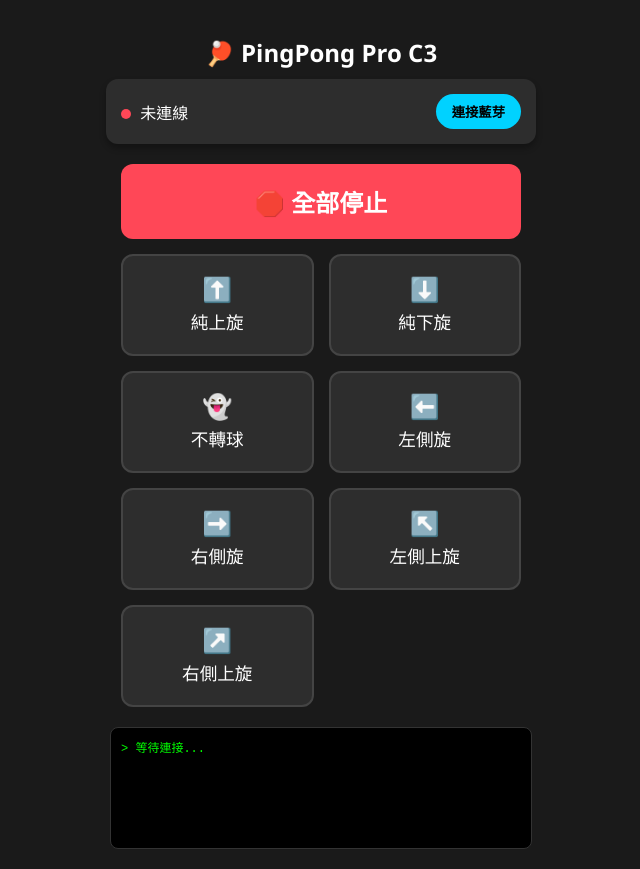
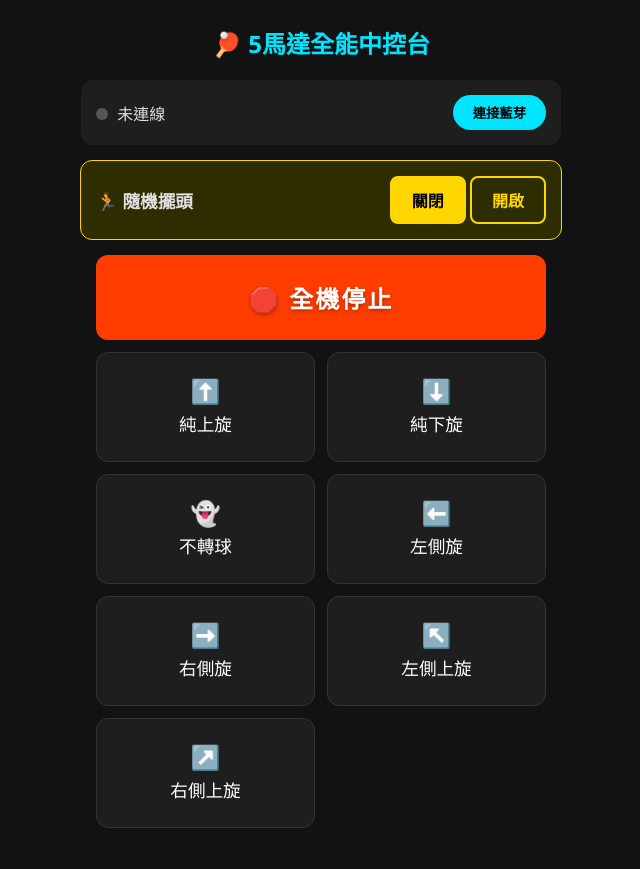
Before and after one commit to hahabear123/pingpong, a plain HTML site: page index.html in a window 1280 px wide. Shown: the whole page, without its empty margins (319-959 px from the left). Drawn offline with Linux system fonts and the light colour scheme.

Commit message:
Update index.html

```diff
--- a/index.html
+++ b/index.html
@@ -3,266 +3,182 @@
 <head>
     <meta charset="UTF-8">
     <meta name="viewport" content="width=device-width, initial-scale=1.0">
-    <title>🏓 桌球發球機中控台</title>
+    <title>🏓 5馬達全能發球機</title>
     <style>
         :root {
-            --bg-color: #1a1a1a;
-            --card-bg: #2d2d2d;
-            --text-color: #ffffff;
-            --accent-color: #00d2ff;
-            --stop-color: #ff4757;
-            --btn-active: #00b3d9;
+            --bg-color: #121212;
+            --card-bg: #1e1e1e;
+            --text-color: #e0e0e0;
+            --accent-color: #00e5ff;
+            --stop-color: #ff3d00;
+            --osc-color: #ffd600;
         }
 
         body {
-            font-family: 'Segoe UI', Tahoma, Geneva, Verdana, sans-serif;
+            font-family: 'Segoe UI', Roboto, sans-serif;
             background-color: var(--bg-color);
             color: var(--text-color);
             margin: 0;
-            padding: 20px;
+            padding: 15px;
             display: flex;
             flex-direction: column;
             align-items: center;
             min-height: 100vh;
         }
 
-        h1 {
-            margin-bottom: 10px;
-            font-size: 1.5rem;
+        h2 { margin: 10px 0 20px 0; color: var(--accent-color); }
+
+        /* 狀態與連接 */
+        .header-panel {
+            width: 100%; max-width: 450px;
+            display: flex; justify-content: space-between; align-items: center;
+            background: var(--card-bg); padding: 15px; border-radius: 12px;
+            margin-bottom: 15px;
+        }
+        .status-dot {
+            height: 12px; width: 12px; background-color: #555;
+            border-radius: 50%; display: inline-block; margin-right: 5px;
+        }
+        .connected { background-color: #00e676; box-shadow: 0 0 8px #00e676; }
+
+        #btnConnect {
+            background: var(--accent-color); color: #000; border: none;
+            padding: 8px 20px; border-radius: 20px; font-weight: bold; cursor: pointer;
         }
 
-        /* 狀態列 */
-        .status-bar {
-            width: 100%;
-            max-width: 400px;
-            background: var(--card-bg);
-            padding: 15px;
-            border-radius: 12px;
-            display: flex;
-            justify-content: space-between;
-            align-items: center;
-            margin-bottom: 20px;
-            box-shadow: 0 4px 6px rgba(0,0,0,0.3);
+        /* 擺頭控制區 (新功能) */
+        .osc-panel {
+            width: 100%; max-width: 450px;
+            background: #2d2d00; /* 深黃色背景 */
+            padding: 15px; border-radius: 12px;
+            margin-bottom: 15px;
+            display: flex; justify-content: space-between; align-items: center;
+            border: 1px solid var(--osc-color);
+        }
+        .toggle-btn {
+            background: transparent; border: 2px solid var(--osc-color);
+            color: var(--osc-color); padding: 10px 20px; border-radius: 8px;
+            font-size: 1rem; cursor: pointer; font-weight: bold;
+        }
+        .toggle-btn.active {
+            background: var(--osc-color); color: #000;
         }
 
-        .status-indicator {
-            display: inline-block;
-            width: 10px;
-            height: 10px;
-            border-radius: 50%;
-            background-color: #555;
-            margin-right: 5px;
-        }
-
-        .status-connected { background-color: #2ed573; box-shadow: 0 0 8px #2ed573; }
-        .status-disconnected { background-color: #ff4757; }
-
-        #btnConnect {
-            background-color: var(--accent-color);
-            border: none;
-            padding: 8px 16px;
-            border-radius: 20px;
-            color: #000;
-            font-weight: bold;
-            cursor: pointer;
-            transition: 0.2s;
-        }
-        #btnConnect:disabled { background-color: #555; color: #888; cursor: not-allowed; }
-
-        /* 控制面板 */
-        .control-panel {
-            display: grid;
-            grid-template-columns: repeat(2, 1fr);
-            gap: 15px;
-            width: 100%;
-            max-width: 400px;
+        /* 球路按鈕網格 */
+        .control-grid {
+            display: grid; grid-template-columns: repeat(2, 1fr); gap: 12px;
+            width: 100%; max-width: 450px;
         }
 
         .btn-cmd {
-            background-color: var(--card-bg);
-            border: 2px solid #444;
-            color: white;
-            padding: 20px;
-            border-radius: 12px;
-            font-size: 1.1rem;
-            cursor: pointer;
-            transition: all 0.1s;
-            user-select: none;
-            display: flex;
-            flex-direction: column;
-            align-items: center;
-            justify-content: center;
+            background: var(--card-bg); border: 1px solid #333;
+            color: white; padding: 25px 10px; border-radius: 12px;
+            font-size: 1.1rem; cursor: pointer; user-select: none;
+            display: flex; flex-direction: column; align-items: center;
+            transition: transform 0.1s;
+        }
+        .btn-cmd:active { transform: scale(0.96); background: #333; }
+
+        .btn-stop {
+            grid-column: span 2; background: var(--stop-color); border: none;
+            font-size: 1.5rem; font-weight: 900; letter-spacing: 2px;
+            text-shadow: 0 2px 4px rgba(0,0,0,0.3);
         }
 
-        .btn-cmd:active {
-            transform: scale(0.95);
-            border-color: var(--accent-color);
-            background-color: #3d3d3d;
+        .icon { font-size: 1.5rem; margin-bottom: 5px; }
+
+        .log {
+            margin-top: 20px; font-family: monospace; font-size: 12px; color: #666;
         }
-
-        .btn-icon {
-            font-size: 24px;
-            margin-bottom: 5px;
-        }
-
-        .btn-stop {
-            grid-column: span 2;
-            background-color: var(--stop-color);
-            border: none;
-            font-size: 1.5rem;
-            font-weight: bold;
-            text-transform: uppercase;
-        }
-        .btn-stop:active { background-color: #d63031; }
-
-        .log-area {
-            margin-top: 20px;
-            width: 100%;
-            max-width: 400px;
-            height: 100px;
-            background: #000;
-            color: #0f0;
-            font-family: monospace;
-            padding: 10px;
-            overflow-y: auto;
-            border-radius: 8px;
-            font-size: 12px;
-            border: 1px solid #333;
-        }
-
     </style>
 </head>
 <body>
 
-    <h1>🏓 PingPong Pro C3</h1>
+    <h2>🏓 5馬達全能中控台</h2>
 
-    <div class="status-bar">
-        <div>
-            <span id="statusDot" class="status-indicator status-disconnected"></span>
-            <span id="statusText">未連線</span>
-        </div>
+    <div class="header-panel">
+        <div><span id="dot" class="status-dot"></span> <span id="status">未連線</span></div>
         <button id="btnConnect">連接藍芽</button>
     </div>
 
-    <div class="control-panel">
-        <button class="btn-cmd btn-stop" onclick="sendCommand('0')">🛑 全部停止</button>
-
-        <button class="btn-cmd" onclick="sendCommand('1')">
-            <span class="btn-icon">⬆️</span> 純上旋
-        </button>
-        <button class="btn-cmd" onclick="sendCommand('2')">
-            <span class="btn-icon">⬇️</span> 純下旋
-        </button>
-
-        <button class="btn-cmd" onclick="sendCommand('3')">
-            <span class="btn-icon">👻</span> 不轉球
-        </button>
-        <button class="btn-cmd" onclick="sendCommand('4')">
-            <span class="btn-icon">⬅️</span> 左側旋
-        </button>
-
-        <button class="btn-cmd" onclick="sendCommand('5')">
-            <span class="btn-icon">➡️</span> 右側旋
-        </button>
-        <button class="btn-cmd" onclick="sendCommand('6')">
-            <span class="btn-icon">↖️</span> 左側上旋
-        </button>
-
-        <button class="btn-cmd" onclick="sendCommand('7')">
-            <span class="btn-icon">↗️</span> 右側上旋
-        </button>
+    <!-- 擺頭控制區 -->
+    <div class="osc-panel">
+        <span style="font-weight:bold; font-size:1.1rem;">🏃 隨機擺頭</span>
+        <div>
+            <button class="toggle-btn" id="btnOscOff" onclick="setOsc(false)">關閉</button>
+            <button class="toggle-btn" id="btnOscOn" onclick="setOsc(true)">開啟</button>
+        </div>
     </div>
 
-    <div class="log-area" id="logConsole">
-        > 等待連接...
+    <div class="control-grid">
+        <button class="btn-cmd btn-stop" onclick="send('0'); setOscUI(false);">🛑 全機停止</button>
+
+        <button class="btn-cmd" onclick="send('1')"><span class="icon">⬆️</span> 純上旋</button>
+        <button class="btn-cmd" onclick="send('2')"><span class="icon">⬇️</span> 純下旋</button>
+        <button class="btn-cmd" onclick="send('3')"><span class="icon">👻</span> 不轉球</button>
+        <button class="btn-cmd" onclick="send('4')"><span class="icon">⬅️</span> 左側旋</button>
+        <button class="btn-cmd" onclick="send('5')"><span class="icon">➡️</span> 右側旋</button>
+        <button class="btn-cmd" onclick="send('6')"><span class="icon">↖️</span> 左側上旋</button>
+        <button class="btn-cmd" onclick="send('7')"><span class="icon">↗️</span> 右側上旋</button>
     </div>
 
+    <div class="log" id="log"></div>
+
     <script>
-        // 對應 ESP32 程式碼中的 UUID (Nordic UART Service)
         const SERVICE_UUID = "6e400001-b5a3-f393-e0a9-e50e24dcca9e";
-        const CHARACTERISTIC_UUID_RX = "6e400002-b5a3-f393-e0a9-e50e24dcca9e"; // 用來寫入 (手機 -> ESP32)
+        const RX_UUID = "6e400002-b5a3-f393-e0a9-e50e24dcca9e";
 
-        let bluetoothDevice;
-        let rxCharacteristic;
+        let device, charRX;
+        let isOscillating = false;
 
-        const btnConnect = document.getElementById('btnConnect');
-        const statusText = document.getElementById('statusText');
-        const statusDot = document.getElementById('statusDot');
-        const logConsole = document.getElementById('logConsole');
-
-        btnConnect.addEventListener('click', connectToDevice);
-
-        async function connectToDevice() {
+        async function connect() {
             try {
-                log('正在搜尋藍芽裝置...');
-
-                // 1. 請求裝置
-                bluetoothDevice = await navigator.bluetooth.requestDevice({
-                    filters: [{ name: 'PingPong_Pro_C3' }],
+                device = await navigator.bluetooth.requestDevice({
+                    filters: [{ namePrefix: 'PingPong' }], // 搜尋 PingPong 開頭的
                     optionalServices: [SERVICE_UUID]
                 });
+                const server = await device.gatt.connect();
+                const service = await server.getPrimaryService(SERVICE_UUID);
+                charRX = await service.getCharacteristic(RX_UUID);
 
-                bluetoothDevice.addEventListener('gattserverdisconnected', onDisconnected);
+                document.getElementById('status').innerText = "已連線";
+                document.getElementById('dot').classList.add('connected');
+                document.getElementById('btnConnect').style.display = 'none';
 
-                log('已找到裝置，正在連線...');
-
-                // 2. 連接 GATT Server
-                const server = await bluetoothDevice.gatt.connect();
-
-                // 3. 取得服務
-                const service = await server.getPrimaryService(SERVICE_UUID);
-
-                // 4. 取得特徵值 (RX - 寫入用)
-                rxCharacteristic = await service.getCharacteristic(CHARACTERISTIC_UUID_RX);
-
-                // 更新 UI
-                statusText.textContent = "已連線";
-                statusDot.className = "status-indicator status-connected";
-                btnConnect.textContent = "斷開連線";
-                btnConnect.onclick = disconnectDevice;
-                log('連線成功！可以發球了');
-
-            } catch (error) {
-                log('連線失敗: ' + error);
+                device.addEventListener('gattserverdisconnected', () => {
+                    alert('藍芽已斷開');
+                    location.reload();
+                });
+            } catch (e) {
+                console.log(e);
+                alert('連線失敗: ' + e);
             }
         }
 
-        function disconnectDevice() {
-            if (bluetoothDevice && bluetoothDevice.gatt.connected) {
-                bluetoothDevice.gatt.disconnect();
-            }
+        async function send(cmd) {
+            if (!charRX) return;
+            try {
+                await charRX.writeValue(new TextEncoder().encode(cmd));
+            } catch (e) { console.log(e); }
         }
 
-        function onDisconnected() {
-            statusText.textContent = "未連線";
-            statusDot.className = "status-indicator status-disconnected";
-            btnConnect.textContent = "連接藍芽";
-            btnConnect.onclick = connectToDevice;
-            rxCharacteristic = null;
-            log('裝置已斷開');
+        // 擺頭控制邏輯
+        function setOsc(state) {
+            if (!charRX) return alert("請先連線藍芽");
+            isOscillating = state;
+            setOscUI(state);
+            send(state ? '8' : '9'); // 8開啟，9關閉
         }
 
-        async function sendCommand(cmd) {
-            if (!rxCharacteristic) {
-                log('錯誤: 請先連接藍芽');
-                return;
-            }
-
-            try {
-                // 將字串轉換為 Uint8Array (ESP32 String 也能讀)
-                const encoder = new TextEncoder();
-                await rxCharacteristic.writeValue(encoder.encode(cmd));
-                log(`指令已發送: ${cmd}`);
-            } catch (error) {
-                log('發送失敗: ' + error);
-            }
+        function setOscUI(state) {
+            // 更新按鈕樣式
+            document.getElementById('btnOscOn').className = state ? 'toggle-btn active' : 'toggle-btn';
+            document.getElementById('btnOscOff').className = state ? 'toggle-btn' : 'toggle-btn active';
         }
 
-        function log(msg) {
-            const now = new Date().toLocaleTimeString();
-            logConsole.innerHTML += `<div>[${now}] ${msg}</div>`;
-            logConsole.scrollTop = logConsole.scrollHeight;
-        }
+        document.getElementById('btnConnect').onclick = connect;
+        // 初始化 UI
+        setOscUI(false);
     </script>
 </body>
 </html>
```
